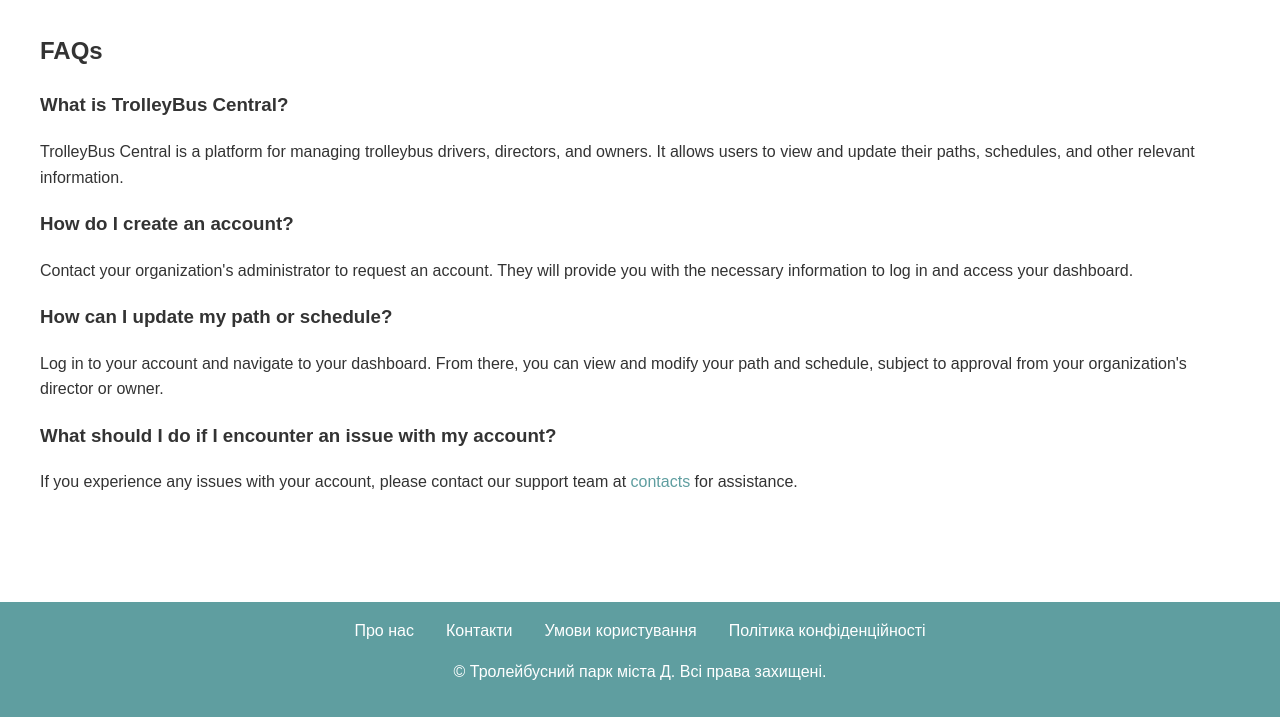
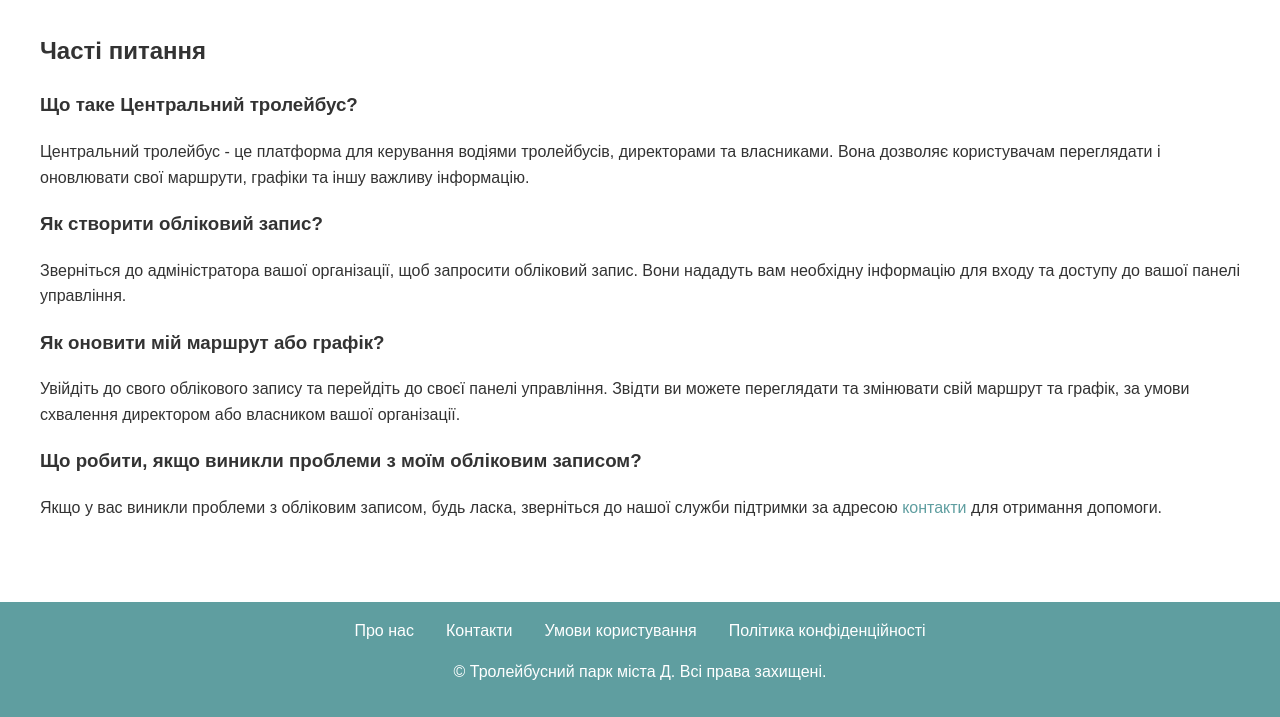
Before and after one commit to tantisch/Project-Administration-2023-, a Flask app: page /faqs.html in a window 1280 px wide. Shown: the part 83-800 px from the top of the page. Run offline with Flask 3, Linux system fonts and the light colour scheme.

Commit message:
Add files via upload

```diff
--- a/website/src/templates/faqs.html
+++ b/website/src/templates/faqs.html
@@ -27,22 +27,22 @@
 </header>
 <div class="wrapper">
     <main>
-        <h2>FAQs</h2>
-        <h3>What is TrolleyBus Central?</h3>
-        <p>TrolleyBus Central is a platform for managing trolleybus drivers, directors, and owners. It allows users
-            to view and update their paths, schedules, and other relevant information.</p>
-        <h3>How do I create an account?</h3>
-        <p>Contact your organization's administrator to request an account. They will provide you with the necessary
-            information to log in and access your dashboard.</p>
+        <h2>Часті питання</h2>
+            <h3>Що таке Центральний тролейбус?</h3>
+            <p>Центральний тролейбус - це платформа для керування водіями тролейбусів, директорами та власниками. Вона
+                дозволяє користувачам переглядати і оновлювати свої маршрути, графіки та іншу важливу інформацію.</p>
+            <h3>Як створити обліковий запис?</h3>
+            <p>Зверніться до адміністратора вашої організації, щоб запросити обліковий запис. Вони нададуть вам
+                необхідну
+                інформацію для входу та доступу до вашої панелі управління.</p>
 
-        <h3>How can I update my path or schedule?</h3>
-        <p>Log in to your account and navigate to your dashboard. From there, you can view and modify your path and
-            schedule, subject to approval from your organization's director or owner.</p>
+            <h3>Як оновити мій маршрут або графік?</h3>
+            <p>Увійдіть до свого облікового запису та перейдіть до своєї панелі управління. Звідти ви можете переглядати
+                та змінювати свій маршрут та графік, за умови схвалення директором або власником вашої організації.</p>
 
-        <h3>What should I do if I encounter an issue with my account?</h3>
-        <p>If you experience any issues with your account, please contact our support team at <a
-                href="contact.html" class="link">contacts</a> for
-            assistance.</p>
+            <h3>Що робити, якщо виникли проблеми з моїм обліковим записом?</h3>
+            <p>Якщо у вас виникли проблеми з обліковим записом, будь ласка, зверніться до нашої служби підтримки за
+                адресою <a href="contact.html" class="link">контакти</a> для отримання допомоги.</p>
     </main>
 </div>
 <footer>
--- a/website/src/templates/login.html
+++ b/website/src/templates/login.html
@@ -39,7 +39,7 @@
             <form method="POST">
                 <div class="form-group">
                     <label for="email">Email:</label>
-                    <input type="text" id="email" name="email">
+                    <input type="text" id="email" name="email" required>
                 </div>
                 <div class="form-group">
                     <label for="password">Пароль:</label>
--- a/website/src/templates/register.html
+++ b/website/src/templates/register.html
@@ -33,15 +33,15 @@
             <form method="POST">
                 <div class="form-group">
                     <label for="email">Email:</label>
-                    <input type="text" id="email" name="email">
+                    <input type="text" id="email" name="email" required>
                 </div>
                 <div class="form-group">
                     <label for="name">Ім'я:</label>
-                    <input type="text" id="name" name="name">
+                    <input type="text" id="name" name="name" required>
                 </div>
                 <div class="form-group">
                     <label for="surname">Прізвище:</label>
-                    <input type="text" id="surname" name="surname">
+                    <input type="text" id="surname" name="surname" required>
                 </div>
                 <div class="form-group">
                     <label for="surname2">По батькові:</label>
```
